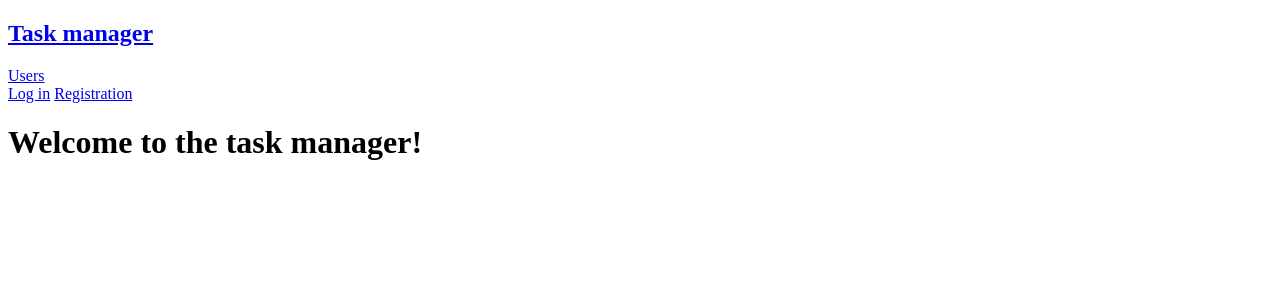
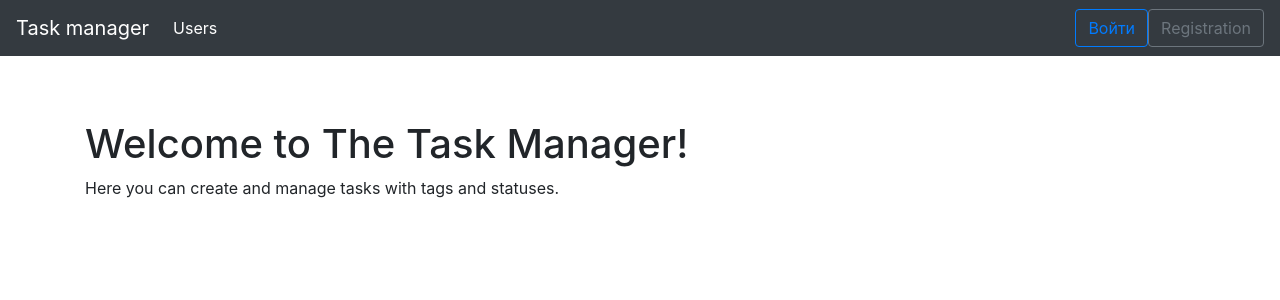
Before and after one commit to AlexanderPotapkov/python-project-52, a Django app: template task_manager/templates/task_manager/index.html in a window 1280 px wide. Shown: the top 300 px of the page. Run offline with Django 4.2, Linux system fonts and the light colour scheme; the template is opened without the code that fills it, so the values that code supplies are empty; some libraries are stand-ins or nearby versions.

Commit message:
realize translate

```diff
--- a/task_manager/templates/task_manager/base.html
+++ b/task_manager/templates/task_manager/base.html
@@ -1,22 +1,33 @@
+{% load bootstrap4 %}
+{% load i18n %}
+{% bootstrap_css %}
+{% bootstrap_javascript jquery='full' %}
+{% get_current_language as LANGUAGE_CODE %}
+
 <!DOCTYPE html>
-<html lang="en">
+<html lang="{{ LANGUAGE_CODE }}">
 <head>
     <meta charset="UTF-8">
-    <title>Task manager</title>
+    <title>{% translate "Task manager" %}</title>
 </head>
 <body>
 <header>
-    <div>
-        <div>
-            <h2><a href="#">Task manager</a></h2>
-            <a href="#">Users</a>
-        </div>
-        <div>
-            <a href="#">Log in</a>
-            <a href="#">Registration</a>
+    <div class="navbar navbar-expand-md navbar-dark fixed-top bg-dark">
+        <a class="navbar-brand" href="{% url 'home' %}">{% translate "Task manager" %}</a>
+        <div class="collapse navbar-collapse">
+            <ul class="navbar-nav mr-auto">
+                <li class="nav-item active">
+                    <a class="nav-link" href="#">{% translate "Users" %}</a>
+                </li>
+            </ul>
+            <a class="btn btn-outline-primary my-2 my-sm-0" href="#">{% translate "Log in" %}</a>
+            <a class="btn btn-outline-secondary my-2 my-sm-0" href="#">{% translate "Registration" %}</a>
         </div>
     </div>
 </header>
-{% block content %}{% endblock %}
+
+<main role="main" class="container" style="margin-top: 120px;">
+    {% block main %}{% endblock %}
+</main>
 </body>
 </html>
--- a/task_manager/templates/task_manager/index.html
+++ b/task_manager/templates/task_manager/index.html
@@ -1,5 +1,15 @@
 {% extends 'task_manager/base.html' %}
 
-{% block content %}
-<h1>Welcome to the task manager!</h1>
+{% load bootstrap4 %}
+{% load i18n %}
+
+{% block main %}
+
+<div class="mb-3 text-bold">
+    <h1>{% translate "Welcome to The Task Manager!" %}</h1>
+    <p>
+        {% translate "Here you can create and manage tasks with tags and statuses." %}
+    </p>
+</div>
+
 {% endblock %}
--- a/task_manager/urls.py
+++ b/task_manager/urls.py
@@ -13,11 +13,16 @@ Including another URLconf
     1. Import the include() function: from django.urls import include, path
     2. Add a URL to urlpatterns:  path('blog/', include('blog.urls'))
 """
+from django.conf.urls.i18n import i18n_patterns
 from django.contrib import admin
-from django.urls import path
+from django.urls import path, include
 from .views import IndexView
 
 urlpatterns = [
     path('admin/', admin.site.urls),
+]
+
+urlpatterns += i18n_patterns(
+    path('i18n/', include('django.conf.urls.i18n')),
     path('', IndexView.as_view(), name='home'),
-]
+)
```
Also changed, not shown: task_manager/settings.py (+12 -1 lines), locale/ru/LC_MESSAGES/django.po (added), 1 other file.
